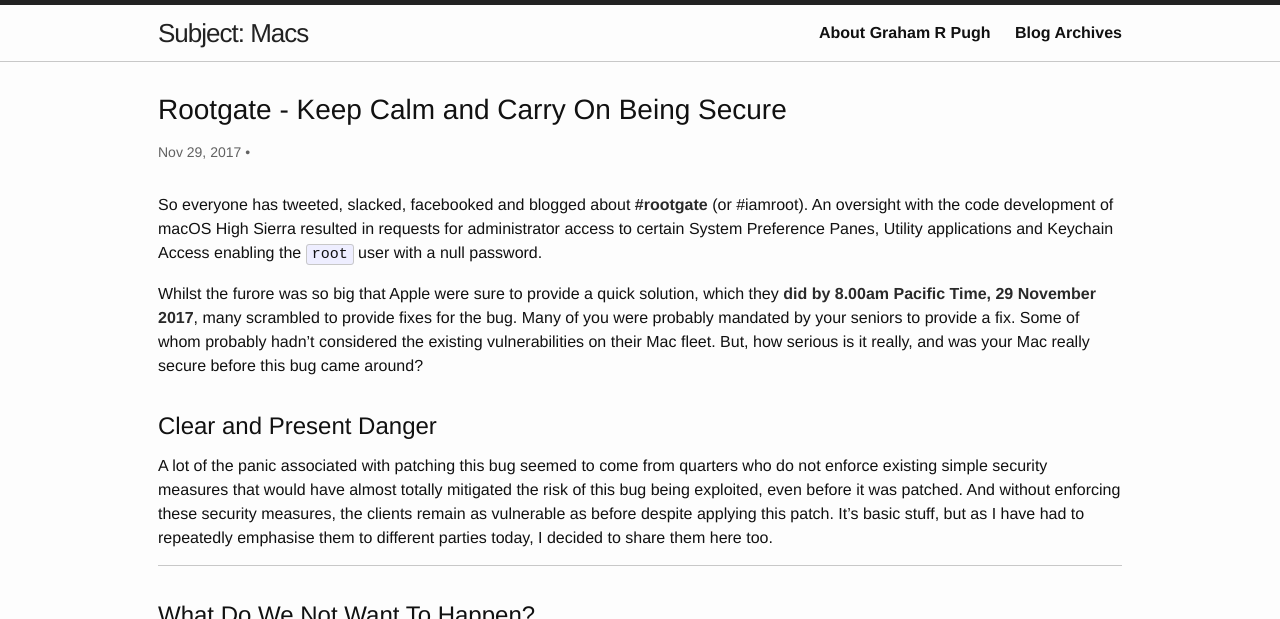
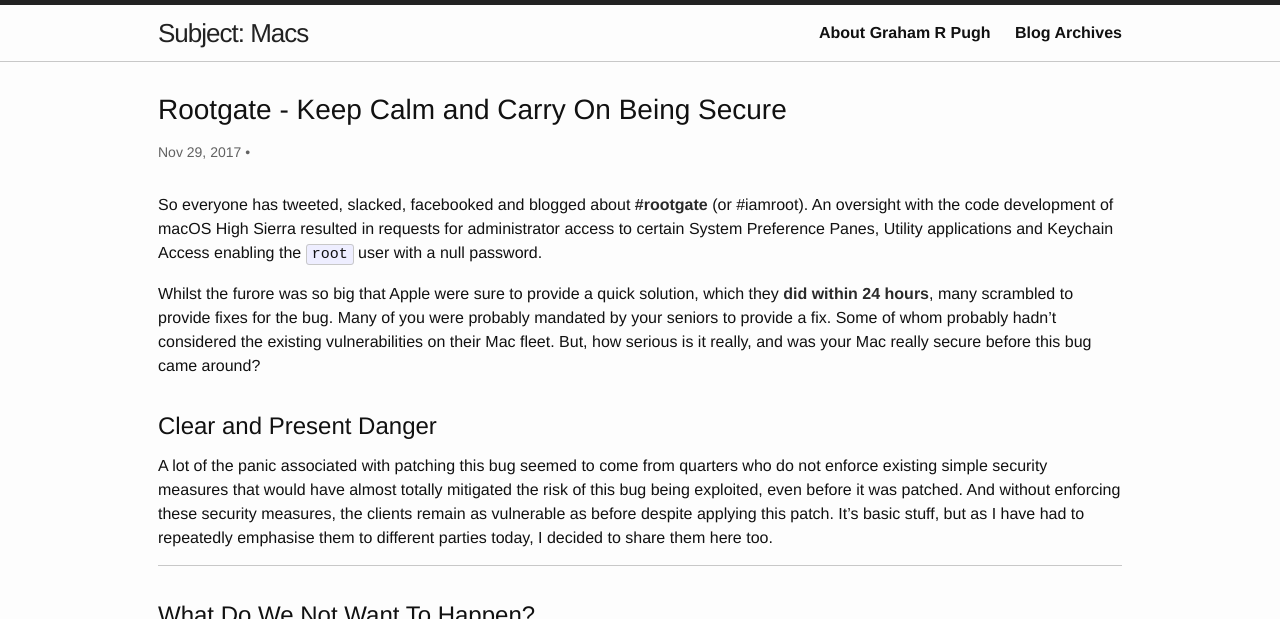
Before and after one commit to grahampugh/grahampugh.github.io, a Jekyll site: the page built from _posts/2017-11-29-Rootgate-remediation.md, in a window 1280 px wide and 900 px high, cut to the strip 0-619 px from the top of the window. Built offline with Jekyll 4.4.1, drawn with Linux system fonts in a browser that asks for light colours; comment, search, counter and statistics services are not loaded.

Commit message:
minor change

```diff
--- a/_posts/2017-11-29-Rootgate-remediation.md
+++ b/_posts/2017-11-29-Rootgate-remediation.md
@@ -6,7 +6,7 @@ comments: true
 
 So everyone has tweeted, slacked, facebooked and blogged about [#rootgate][1] (or #iamroot). An oversight with the code development of macOS High Sierra resulted in requests for administrator access to certain System Preference Panes, Utility applications and Keychain Access enabling the `root` user with a null password.
 
-Whilst the furore was so big that Apple were sure to provide a quick solution, which they [did by 8.00am Pacific Time, 29 November 2017][2], many scrambled to provide fixes for the bug. Many of you were probably mandated by your seniors to provide a fix. Some of whom probably hadn't considered the existing vulnerabilities on their Mac fleet. But, how serious is it really, and was your Mac really secure before this bug came around?
+Whilst the furore was so big that Apple were sure to provide a quick solution, which they [did within 24 hours][2], many scrambled to provide fixes for the bug. Many of you were probably mandated by your seniors to provide a fix. Some of whom probably hadn't considered the existing vulnerabilities on their Mac fleet. But, how serious is it really, and was your Mac really secure before this bug came around?
 
 
 Clear and Present Danger
```
